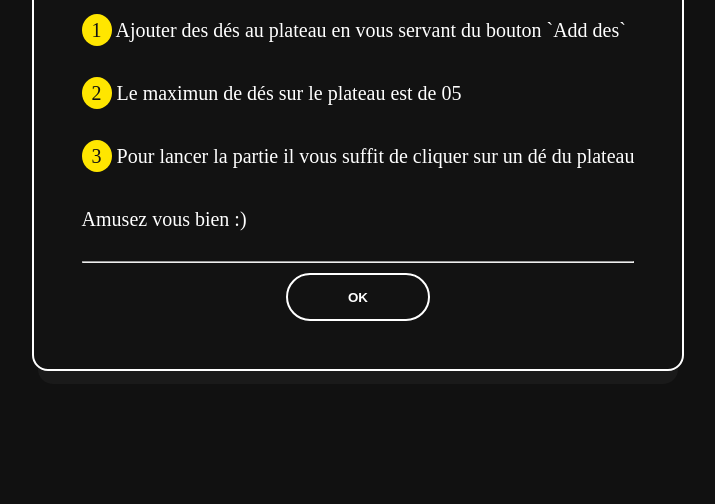
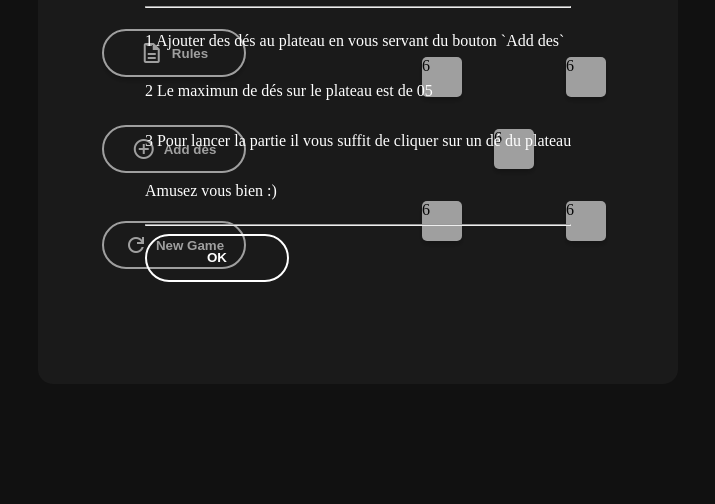
Before and after one commit to Kaji17/Des-Game, a plain HTML site: page index.html in a window 1280 px wide. Shown: the part 296-800 px from the top of the page, without its empty margins (282-997 px from the left). Drawn offline with nearby package versions, Linux system fonts and the light colour scheme.

Commit message:
style ok

```diff
--- a/style.css
+++ b/style.css
@@ -144,35 +144,3 @@ button:hover {
     justify-content: center;
 
 }
-
-.popup-content {
-    background-color: #121212;
-    padding: 3rem;
-    border-radius: 16px;
-    border: 2px solid white;
-    text-align: -webkit-center;
-    font-size: 20px;
-    animation: cubic-bezier(.5,.43,.3,.95);
-    animation-duration: 1.4s;
-    animation-name: grossissemnt;
-}
-
-.circle-yellow{
-    padding: 5px 10px;
-    border-radius: 100%;
-    background-color: var(--txt-color-yellow);
-    color: var(--body-bg-black);
-    text-align: center;
-}
-
-@keyframes grossissemnt {
-    from{
-        border-radius: 100%;
-        transform: scale(0);
-    }
-    to{
-        border-radius: 0%;
-        transform: scale(1);
-    }
-
-}
```
